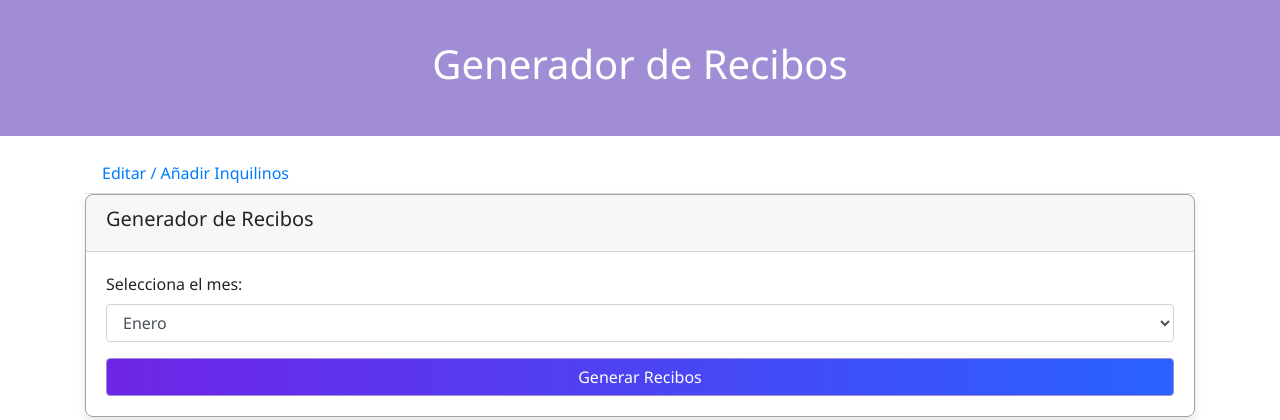
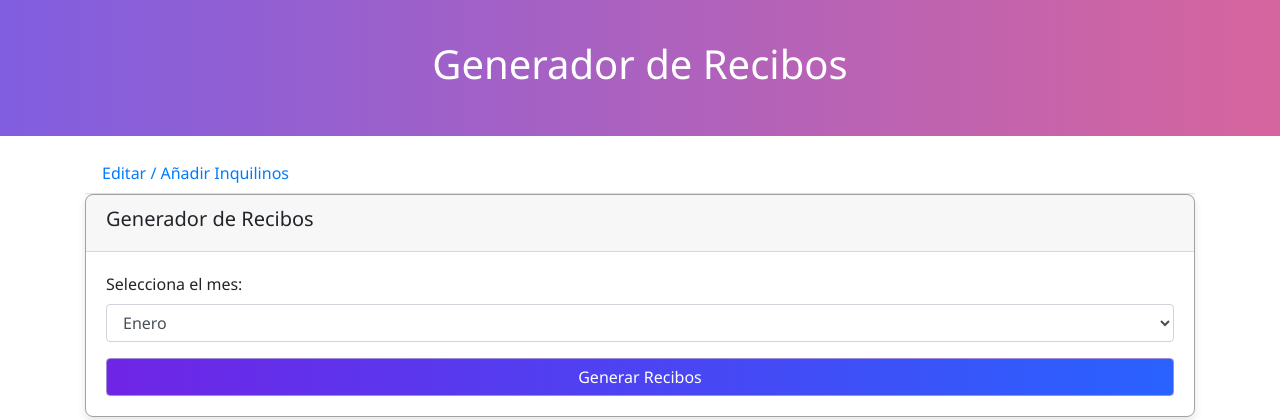
Before and after one commit to DonPon/recibos_django, a Django app: page / in a window 1280 px wide. Shown: the top 420 px of the page. Run offline with Django 4.2, Linux system fonts and the light colour scheme; some libraries are stand-ins or nearby versions.

Commit message:
added aesthetics

```diff
--- a/recibos/templates/recibos/base.html
+++ b/recibos/templates/recibos/base.html
@@ -17,7 +17,7 @@
         }
 
         header {
-            background-color: #a18dd6;
+            background: linear-gradient(to right, #815ee0 , #d6659e);
             color: white;
             text-align: center;
             padding: 1rem;
```
